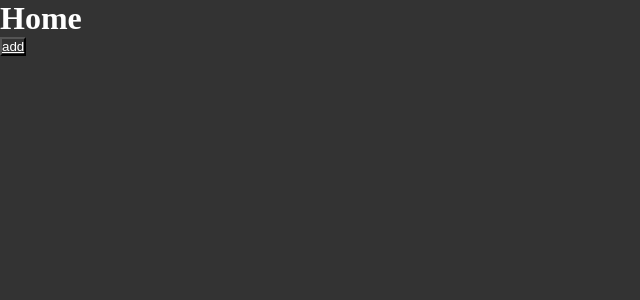
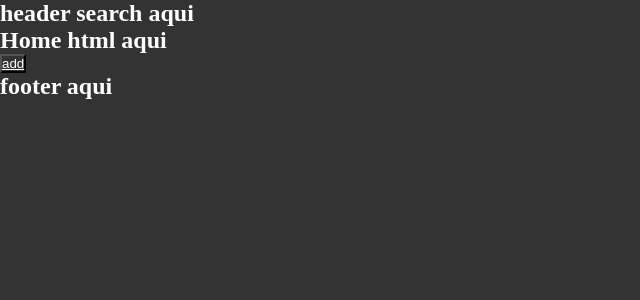
Before and after one commit to RodrigoSobralM/DNC-E-COMMERCE, a React (Vite) app in the folder dnc-e-com-grupo/: page /home in a window 1280 px wide. Shown: the top 300 px of the page, without its empty margins (0-640 px from the left). Built offline with nearby package versions, Linux system fonts and the light colour scheme.

Commit message:
componentes linkados nas views

```diff
--- a/dnc-e-com-grupo/src/components/Footer/Footer.jsx
+++ b/dnc-e-com-grupo/src/components/Footer/Footer.jsx
@@ -4,7 +4,9 @@ import React from 'react'
 
 const Footer = () => {
   return (
-    <div>Footer</div>
+    <footer>
+      <h2>footer aqui</h2>
+    </footer>
   )
 }
 
--- a/dnc-e-com-grupo/src/components/Header/Header.jsx
+++ b/dnc-e-com-grupo/src/components/Header/Header.jsx
@@ -4,7 +4,9 @@ import React from 'react'
 
 const Header = () => {
   return (
-    <div>Header</div>
+    <header>
+      <h2>header aqui</h2>
+    </header>
   )
 }
 
--- a/dnc-e-com-grupo/src/components/HeaderSearch/HeaderSearch.jsx
+++ b/dnc-e-com-grupo/src/components/HeaderSearch/HeaderSearch.jsx
@@ -3,7 +3,9 @@ import React from 'react'
 
 const HeaderSearch = () => {
   return (
-    <div>HeaderSearch</div>
+    <header>
+      <h2>header search aqui</h2>
+    </header>
   )
 }
 
--- a/dnc-e-com-grupo/src/views/AddToCart/AddToCart.jsx
+++ b/dnc-e-com-grupo/src/views/AddToCart/AddToCart.jsx
@@ -1,14 +1,20 @@
 import './index.scss'
 import React from 'react'
 import { Link } from 'react-router-dom'
+import HeaderSearch from "../../components/HeaderSearch/HeaderSearch"
+import Footer from "../../components//Footer/Footer"
 
 const AddToCart = () => {
   return (
     <div>
-      <h1>Add to Cart</h1>
-      <button type="submit">
-            <Link to={"/cart"} >cart</Link>
-      </button>
+      <HeaderSearch />
+      <div>
+        <h2>Add to cart html aqui</h2>
+        <button type="submit">
+              <Link to={"/cart"} >cart</Link>
+        </button>
+      </div>
+      <Footer />
     </div>
   )
 }
--- a/dnc-e-com-grupo/src/views/Cart/Cart.jsx
+++ b/dnc-e-com-grupo/src/views/Cart/Cart.jsx
@@ -1,14 +1,20 @@
 import './index.scss'
 import React from 'react'
 import { Link } from 'react-router-dom'
+import HeaderSearch from '../../components/HeaderSearch/HeaderSearch'
+import Footer from '../../components/Footer/Footer'
 
 const Cart = () => {
   return (
     <div>
-      <h1>Cart</h1>
-      <button type="submit">
-            <Link to={"/checkout"} >Checkout</Link>
-      </button>
+      <HeaderSearch />
+      <div>
+        <h2>Cart html aqui</h2>
+        <button type="submit">
+              <Link to={"/checkout"} >Checkout</Link>
+        </button>
+      </div>
+      <Footer />
     </div>
   )
 }
--- a/dnc-e-com-grupo/src/views/Checkout/Checkout.jsx
+++ b/dnc-e-com-grupo/src/views/Checkout/Checkout.jsx
@@ -1,14 +1,20 @@
 import './index.scss'
 import React from 'react'
 import { Link } from 'react-router-dom'
+import HeaderSearch from '../../components/HeaderSearch/HeaderSearch'
+import Footer from '../../components/Footer/Footer'
 
 const Checkout = () => {
   return (
     <div>
-      <h1>Checkout</h1>
-      <button type="submit">
-            <Link to={"/home"} >Send</Link>
-      </button>
+      <HeaderSearch />
+      <div>
+        <h2>Checkout html aqui</h2>
+        <button type="submit">
+              <Link to={"/home"} >Send</Link>
+        </button>
+      </div>
+      <Footer />
     </div>
   )
 }
--- a/dnc-e-com-grupo/src/views/Home/Home.jsx
+++ b/dnc-e-com-grupo/src/views/Home/Home.jsx
@@ -1,14 +1,20 @@
 import './index.scss'
 import React from 'react'
 import { Link } from 'react-router-dom'
+import HeaderSearch from '../../components/HeaderSearch/HeaderSearch'
+import Footer from '../../components/Footer/Footer'
 
 const Home = () => {
   return (
     <div>
-      <h1>Home</h1>
-      <button type="submit">
-            <Link to={"/addToCart"} >add</Link>
-      </button>
+      <HeaderSearch />
+      <div>
+        <h2>Home html aqui</h2>
+        <button type="submit">
+              <Link to={"/addToCart"} >add</Link>
+        </button>
+        <Footer />
+      </div>
     </div>
   )
 }
--- a/dnc-e-com-grupo/src/views/Login/Login.jsx
+++ b/dnc-e-com-grupo/src/views/Login/Login.jsx
@@ -1,11 +1,13 @@
 import './index.scss'
 import React from 'react'
 import { Link } from 'react-router-dom'
+import Header from "../../components/Header/Header"
 
 const Login = () => {
   return (
     <div>
-      <h1>Login</h1>
+      <Header />
+      <h2>Login html aqui</h2>
       <button type="submit">
             <Link to={"/home"} >Entrar</Link>
       </button>
```
